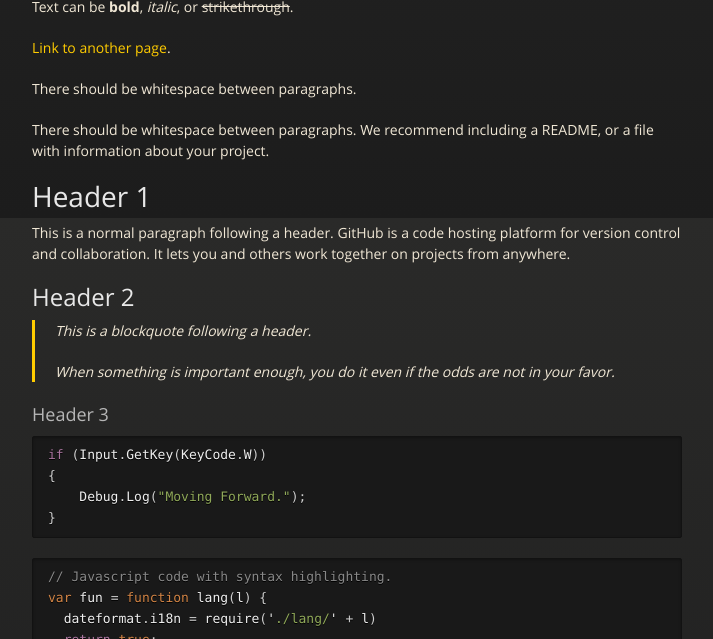
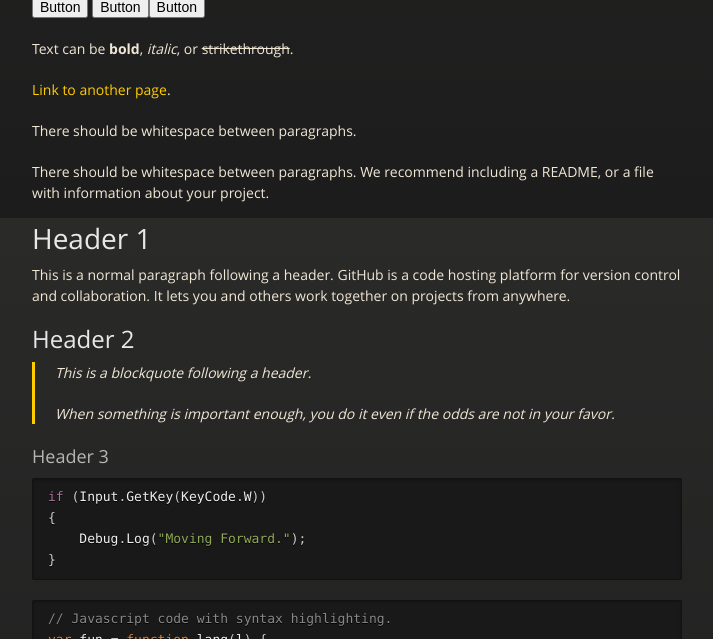
Before and after one commit to Dizlen/Website, a Jekyll site: the page built from index.md, in a window 1280 px wide and 900 px high, scrolled down 421 px, cut to the strip 261-900 px from the top of the window. Shown: the whole strip, without its empty margins (283-996 px from the left). Built offline with Jekyll 4.4.1, drawn with Linux system fonts in a browser that asks for light colours; our own code applies the rules of GitHub Pages for plain Markdown files.

Commit message:
Buttons test

```diff
--- a/index.md
+++ b/index.md
@@ -8,6 +8,8 @@ My name is Joseph.
 &nbsp;&nbsp;&nbsp;&nbsp;&nbsp;&nbsp;&nbsp;&nbsp;&nbsp;&nbsp;&nbsp;&nbsp;&nbsp;&nbsp;&nbsp;&nbsp;&nbsp;&nbsp;&nbsp;&nbsp;
 ![Alt Text](https://media.giphy.com/media/vFKqnCdLPNOKc/giphy.gif)
 
+
+<button type="button" class="btn btn-primary">Button</button> <button type="button" class="btn btn-primary">Button</button><button type="button" class="btn btn-primary">Button</button>
 
 Text can be **bold**, _italic_, or ~~strikethrough~~.
 
```
